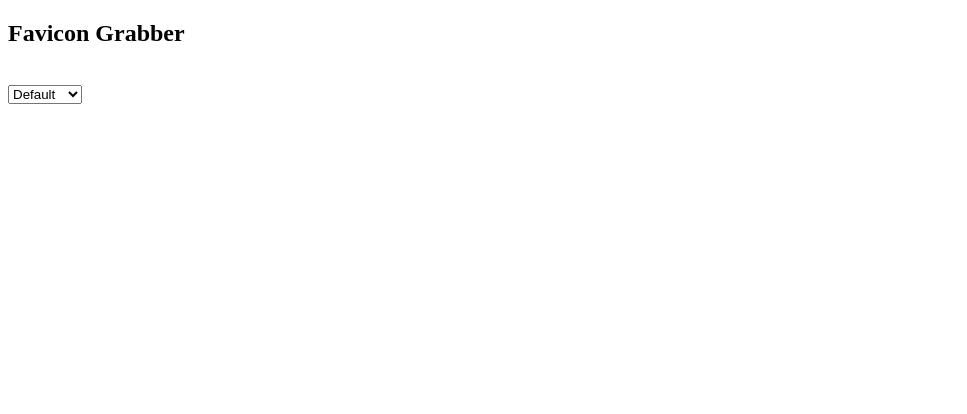
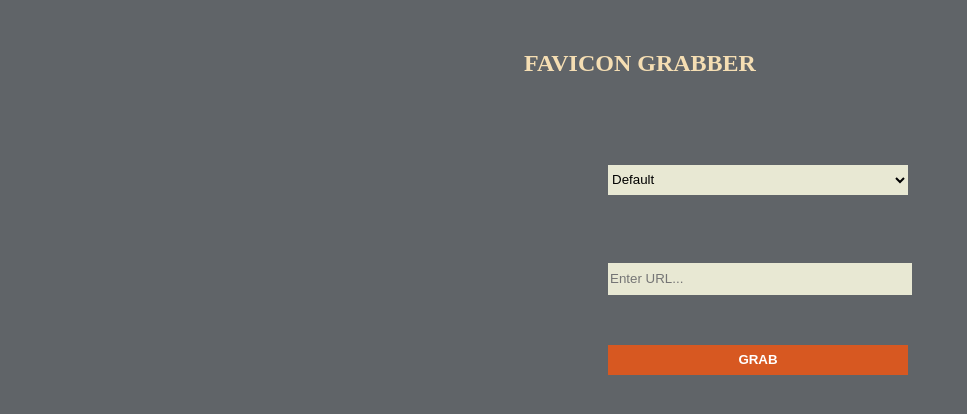
Before and after one commit to SanaShahSyeda/Favicon-Grabber-using-JS, a plain HTML site: page index.html in a window 1280 px wide. Shown: the whole page, without its empty margins (0-967 px from the left). Drawn offline with Linux system fonts and the light colour scheme.

Commit message:
styling and JS functions applied to get intended url from "google api" and "duckduckgo api".

```diff
--- a/index.html
+++ b/index.html
@@ -11,7 +11,7 @@
         <h2>Favicon Grabber</h2>
         <img id="the-img" src="" alt="">
         <br>
-        <select name="" id="">
+        <select name="" id="size">
             <option value="Default">Default </option>
             <option value="16">16x16</option>
             <option value="32">32x32</option>
@@ -19,7 +19,9 @@
             <option value="64">64x64</option>
             <option value="128">128x128</option>
         </select>
-
+        <br><br>
+        <input type="text"  placeholder="Enter URL..." name="" id="url-text">
+        <input id="submit-btn" type="submit" value="Grab">
     </div>
 </body>
 <script src="main.js"></script>
--- a/styles.css
+++ b/styles.css
@@ -0,0 +1,48 @@
+body {
+  background-color: #606468;
+}
+
+.grid h2 {
+  color: wheat;
+  text-align: center;
+  margin-top: 50px;
+  text-transform: uppercase;
+}
+
+select,
+input {
+  border: none;
+  width: 300px;
+  height: 30px;
+  margin-top: 50px;
+  margin-left: 600px;
+}
+
+input[type="text"],
+option,
+select {
+  border-bottom-left-radius: 0;
+  border-top-left-radius: 0;
+  background-color: rgb(232, 232, 211);
+}
+
+input[type="submit"] {
+  color: white;
+  font-weight: 700;
+  background-color: #d75821;
+  text-transform: uppercase;
+}
+
+input[type="submit"]:focus,
+input[type="submit"]:hover {
+  background-color: #d77145;
+}
+
+input[type="submit"] {
+  cursor: pointer;
+}
+
+img {
+  max-width: 100%;
+  max-height: 100%;
+}
```
